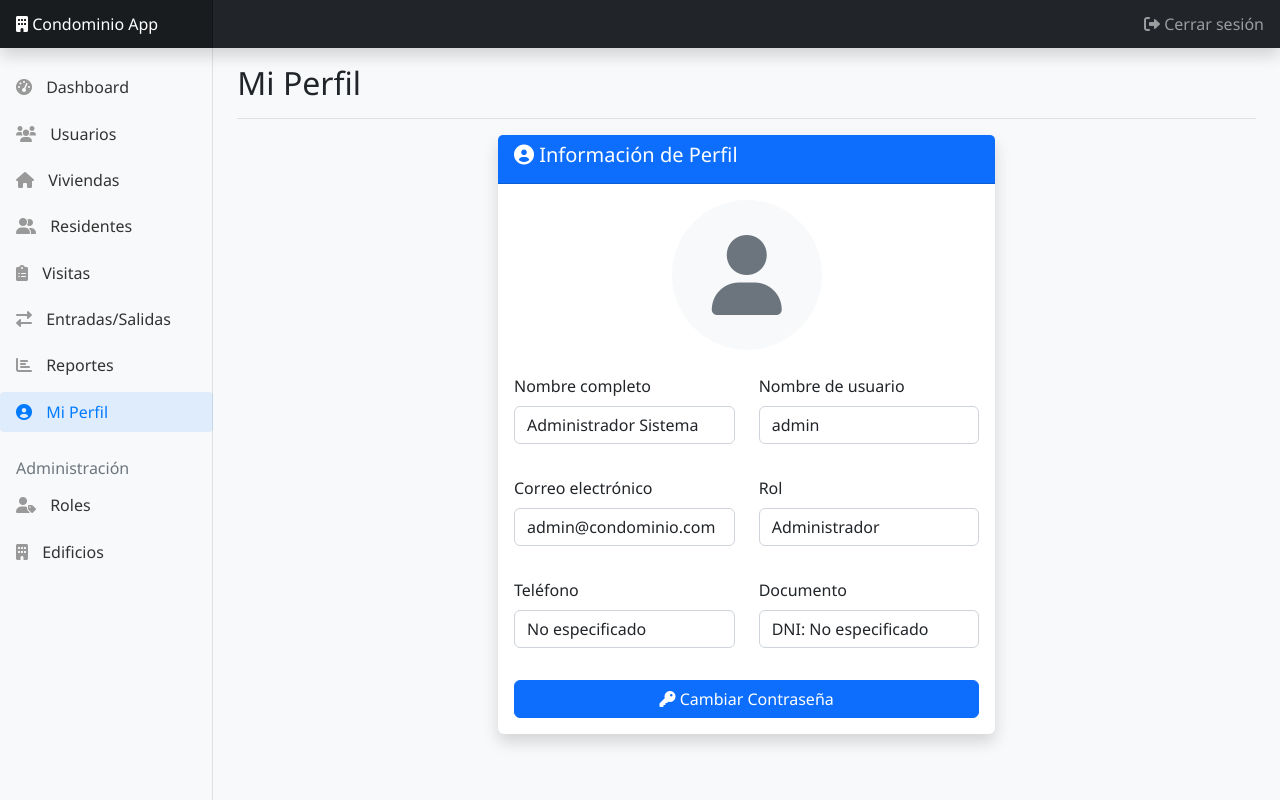
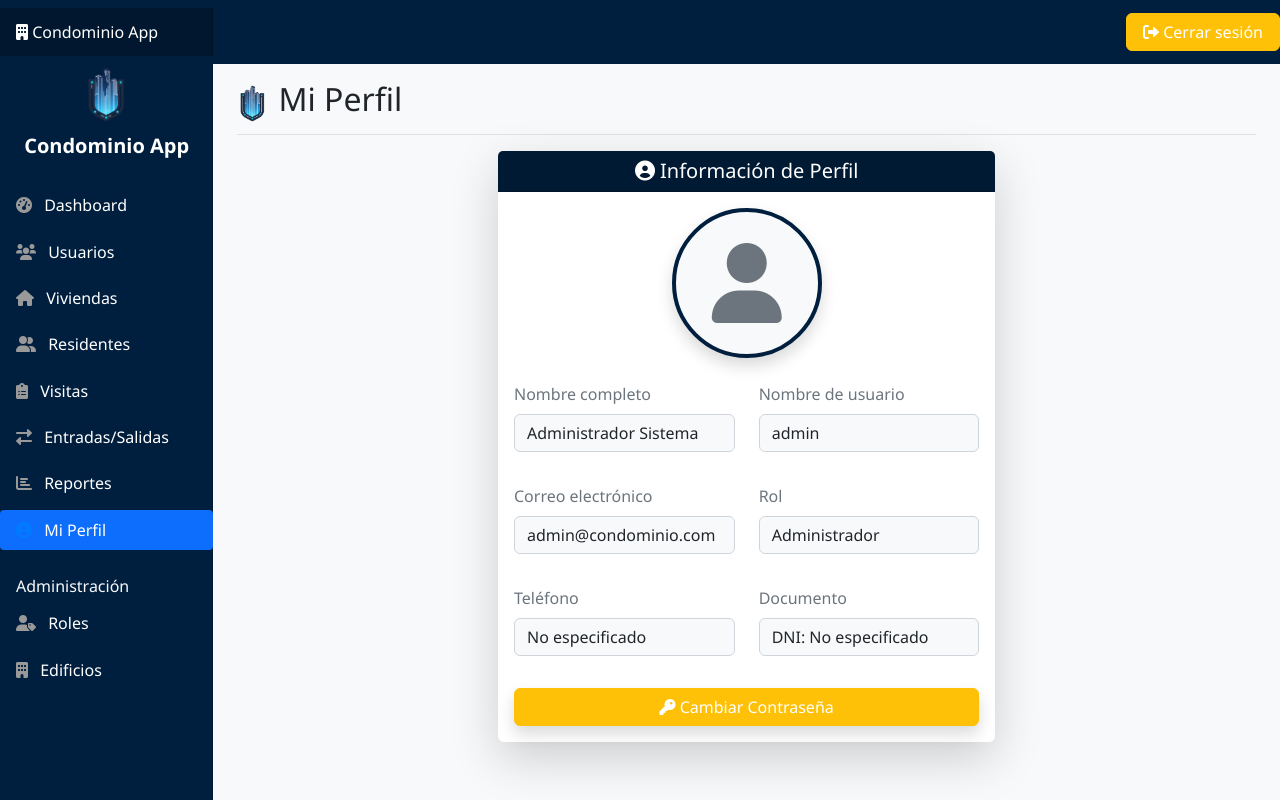
Before and after one commit to Avillegasa/pilinmaster, a Django app: page /perfil/ in a window 1280 px wide. Run offline with Django 5.2, Linux system fonts and the light colour scheme; a user stored in the database is signed in; data comes from the database, SQL or seed files in the repository; both versions use the stored data as it was after the commit; some libraries are stand-ins or nearby versions.

Commit message:
mejora frontend

```diff
--- /dev/null
+++ b/package.json
@@ -0,0 +1,5 @@
+{
+  "dependencies": {
+    "bootstrap": "^5.3.5"
+  }
+}
--- a/requirements.txt
+++ b/requirements.txt
@@ -1,5 +1,4 @@
 Django==4.2.10
-Pillow==10.2.0
 crispy-bootstrap4==2023.1
 django-crispy-forms==2.1
 python-dateutil==2.8.2
--- a/templates/base.html
+++ b/templates/base.html
@@ -25,7 +25,9 @@
                 {% include 'sidebar.html' %}
 
                 <main class="col-md-9 ms-sm-auto col-lg-10 px-md-4">
-                    <div class="pt-3 pb-2 mb-3 border-bottom">
+                    <div class="pt-3 pb-2 mb-3 border-bottom d-flex align-items-center">
+                        <!-- Agregar el logo -->
+                        <img src="{% static 'media/logo.png' %}" alt="Logo" style="height: 40px; margin-right: 10px;">
                         <h1 class="h2">{% block header %}{% endblock %}</h1>
                     </div>
 
--- a/templates/navbar.html
+++ b/templates/navbar.html
@@ -1,14 +1,13 @@
-<header class="navbar navbar-dark sticky-top bg-dark flex-md-nowrap p-0 shadow">
+<header class="navbar navbar-dark sticky-top" style="background-color: #001f3f; flex-md-nowrap; p-0; shadow">
     <a class="navbar-brand col-md-3 col-lg-2 me-0 px-3" href="{% url 'dashboard' %}">
         <i class="fas fa-building"></i> Condominio App
     </a>
     <button class="navbar-toggler position-absolute d-md-none collapsed" type="button" data-bs-toggle="collapse" data-bs-target="#sidebarMenu" aria-controls="sidebarMenu" aria-expanded="false" aria-label="Toggle navigation">
         <span class="navbar-toggler-icon"></span>
     </button>
-    <div class="w-100"></div>
-    <div class="navbar-nav">
+    <div class="navbar-nav ms-auto">
         <div class="nav-item text-nowrap">
-            <a class="nav-link px-3" href="{% url 'logout' %}">
+            <a class="btn btn-warning text-white px-3" href="{% url 'logout' %}">
                 <i class="fas fa-sign-out-alt"></i> Cerrar sesión
             </a>
         </div>
--- a/templates/perfil.html
+++ b/templates/perfil.html
@@ -7,16 +7,17 @@
 {% block content %}
 <div class="row">
     <div class="col-md-6 mx-auto">
-        <div class="card shadow">
-            <div class="card-header bg-primary text-white">
-                <h5><i class="fas fa-user-circle"></i> Información de Perfil</h5>
+        <div class="card shadow-lg border-0">
+            <!-- Cambiar el fondo del encabezado para mayor contraste -->
+            <div class="card-header" style="background-color: #001a33; color: #ffffff; text-align: center;">
+                <h5 class="mb-0"><i class="fas fa-user-circle"></i> Información de Perfil</h5>
             </div>
             <div class="card-body">
                 <div class="text-center mb-4">
                     {% if usuario.foto %}
-                        <img src="{{ usuario.foto.url }}" alt="{{ usuario }}" class="img-fluid rounded-circle" style="width: 150px; height: 150px; object-fit: cover;">
+                        <img src="{{ usuario.foto.url }}" alt="{{ usuario }}" class="img-fluid rounded-circle shadow" style="width: 150px; height: 150px; object-fit: cover; border: 4px solid #001f3f;">
                     {% else %}
-                        <div class="bg-light rounded-circle d-inline-flex align-items-center justify-content-center" style="width: 150px; height: 150px;">
+                        <div class="bg-light rounded-circle d-inline-flex align-items-center justify-content-center shadow" style="width: 150px; height: 150px; border: 4px solid #001f3f;">
                             <i class="fas fa-user fa-5x text-secondary"></i>
                         </div>
                     {% endif %}
@@ -24,39 +25,39 @@
 
                 <div class="row mb-3">
                     <div class="col-md-6">
-                        <label class="form-label">Nombre completo</label>
-                        <p class="form-control">{{ usuario.first_name }} {{ usuario.last_name }}</p>
+                        <label class="form-label text-muted">Nombre completo</label>
+                        <p class="form-control bg-light text-dark">{{ usuario.first_name }} {{ usuario.last_name }}</p>
                     </div>
                     <div class="col-md-6">
-                        <label class="form-label">Nombre de usuario</label>
-                        <p class="form-control">{{ usuario.username }}</p>
+                        <label class="form-label text-muted">Nombre de usuario</label>
+                        <p class="form-control bg-light text-dark">{{ usuario.username }}</p>
                     </div>
                 </div>
 
                 <div class="row mb-3">
                     <div class="col-md-6">
-                        <label class="form-label">Correo electrónico</label>
-                        <p class="form-control">{{ usuario.email }}</p>
+                        <label class="form-label text-muted">Correo electrónico</label>
+                        <p class="form-control bg-light text-dark">{{ usuario.email }}</p>
                     </div>
                     <div class="col-md-6">
-                        <label class="form-label">Rol</label>
-                        <p class="form-control">{{ usuario.rol.nombre }}</p>
+                        <label class="form-label text-muted">Rol</label>
+                        <p class="form-control bg-light text-dark">{{ usuario.rol.nombre }}</p>
                     </div>
                 </div>
 
                 <div class="row mb-3">
                     <div class="col-md-6">
-                        <label class="form-label">Teléfono</label>
-                        <p class="form-control">{{ usuario.telefono|default:"No especificado" }}</p>
+                        <label class="form-label text-muted">Teléfono</label>
+                        <p class="form-control bg-light text-dark">{{ usuario.telefono|default:"No especificado" }}</p>
                     </div>
                     <div class="col-md-6">
-                        <label class="form-label">Documento</label>
-                        <p class="form-control">{{ usuario.tipo_documento }}: {{ usuario.numero_documento|default:"No especificado" }}</p>
+                        <label class="form-label text-muted">Documento</label>
+                        <p class="form-control bg-light text-dark">{{ usuario.tipo_documento }}: {{ usuario.numero_documento|default:"No especificado" }}</p>
                     </div>
                 </div>
 
                 <div class="d-grid gap-2">
-                    <a href="{% url 'password_change' %}" class="btn btn-primary">
+                    <a href="{% url 'password_change' %}" class="btn btn-warning text-white shadow">
                         <i class="fas fa-key"></i> Cambiar Contraseña
                     </a>
                 </div>
--- a/templates/sidebar.html
+++ b/templates/sidebar.html
@@ -1,61 +1,70 @@
-<nav id="sidebarMenu" class="col-md-3 col-lg-2 d-md-block bg-light sidebar collapse">
+{% load static %}
+<nav id="sidebarMenu" class="col-md-3 col-lg-2 d-md-block text-white sidebar collapse" style="background-color: #001f3f;">
     <div class="position-sticky pt-3">
+        <!-- Logo y título -->
+        <div class="text-center mb-4">
+            <img src="{% static 'media/logo.png' %}" alt="Logo" style="height: 60px; margin-bottom: 10px;">
+            <h5 class="fw-bold">Condominio App</h5>
+        </div>
+
+        <!-- Menú principal -->
         <ul class="nav flex-column">
             <li class="nav-item">
-                <a class="nav-link {% if request.path == '/dashboard/' %}active{% endif %}" href="{% url 'dashboard' %}">
-                    <i class="fas fa-tachometer-alt"></i> Dashboard
+                <a class="nav-link text-white {% if request.path == '/dashboard/' %}active bg-primary{% endif %}" href="{% url 'dashboard' %}">
+                    <i class="fas fa-tachometer-alt me-2"></i> Dashboard
                 </a>
             </li>
             <li class="nav-item">
-                <a class="nav-link {% if '/usuarios/' in request.path %}active{% endif %}" href="{% url 'usuario-list' %}">
-                    <i class="fas fa-users"></i> Usuarios
+                <a class="nav-link text-white {% if '/usuarios/' in request.path %}active bg-primary{% endif %}" href="{% url 'usuario-list' %}">
+                    <i class="fas fa-users me-2"></i> Usuarios
                 </a>
             </li>
             <li class="nav-item">
-                <a class="nav-link {% if '/viviendas/' in request.path %}active{% endif %}" href="{% url 'vivienda-list' %}">
-                    <i class="fas fa-home"></i> Viviendas
+                <a class="nav-link text-white {% if '/viviendas/' in request.path %}active bg-primary{% endif %}" href="{% url 'vivienda-list' %}">
+                    <i class="fas fa-home me-2"></i> Viviendas
                 </a>
             </li>
             <li class="nav-item">
-                <a class="nav-link {% if '/viviendas/residentes/' in request.path %}active{% endif %}" href="{% url 'residente-list' %}">
-                    <i class="fas fa-user-friends"></i> Residentes
+                <a class="nav-link text-white {% if '/viviendas/residentes/' in request.path %}active bg-primary{% endif %}" href="{% url 'residente-list' %}">
+                    <i class="fas fa-user-friends me-2"></i> Residentes
                 </a>
             </li>
             <li class="nav-item">
-                <a class="nav-link {% if '/accesos/visitas/' in request.path %}active{% endif %}" href="{% url 'visita-list' %}">
-                    <i class="fas fa-clipboard-list"></i> Visitas
+                <a class="nav-link text-white {% if '/accesos/visitas/' in request.path %}active bg-primary{% endif %}" href="{% url 'visita-list' %}">
+                    <i class="fas fa-clipboard-list me-2"></i> Visitas
                 </a>
             </li>
             <li class="nav-item">
-                <a class="nav-link {% if '/accesos/movimientos/' in request.path %}active{% endif %}" href="{% url 'movimiento-list' %}">
-                    <i class="fas fa-exchange-alt"></i> Entradas/Salidas
+                <a class="nav-link text-white {% if '/accesos/movimientos/' in request.path %}active bg-primary{% endif %}" href="{% url 'movimiento-list' %}">
+                    <i class="fas fa-exchange-alt me-2"></i> Entradas/Salidas
                 </a>
             </li>
             <li class="nav-item">
-                <a class="nav-link {% if '/reportes/' in request.path %}active{% endif %}" href="{% url 'reporte-list' %}">
-                    <i class="fas fa-chart-bar"></i> Reportes
+                <a class="nav-link text-white {% if '/reportes/' in request.path %}active bg-primary{% endif %}" href="{% url 'reporte-list' %}">
+                    <i class="fas fa-chart-bar me-2"></i> Reportes
                 </a>
             </li>
             <li class="nav-item">
-                <a class="nav-link {% if '/perfil/' in request.path %}active{% endif %}" href="{% url 'perfil' %}">
-                    <i class="fas fa-user-circle"></i> Mi Perfil
+                <a class="nav-link text-white {% if '/perfil/' in request.path %}active bg-primary{% endif %}" href="{% url 'perfil' %}">
+                    <i class="fas fa-user-circle me-2"></i> Mi Perfil
                 </a>
             </li>
         </ul>
 
+        <!-- Sección de administración -->
         {% if user.rol.nombre == 'Administrador' %}
-        <h6 class="sidebar-heading d-flex justify-content-between align-items-center px-3 mt-4 mb-1 text-muted">
+        <h6 class="sidebar-heading d-flex justify-content-between align-items-center px-3 mt-4 mb-1 text-light">
             <span>Administración</span>
         </h6>
         <ul class="nav flex-column mb-2">
             <li class="nav-item">
-                <a class="nav-link {% if '/usuarios/roles/' in request.path %}active{% endif %}" href="{% url 'rol-list' %}">
-                    <i class="fas fa-user-tag"></i> Roles
+                <a class="nav-link text-white {% if '/usuarios/roles/' in request.path %}active bg-primary{% endif %}" href="{% url 'rol-list' %}">
+                    <i class="fas fa-user-tag me-2"></i> Roles
                 </a>
             </li>
             <li class="nav-item">
-                <a class="nav-link {% if '/viviendas/edificios/' in request.path %}active{% endif %}" href="{% url 'edificio-list' %}">
-                    <i class="fas fa-building"></i> Edificios
+                <a class="nav-link text-white {% if '/viviendas/edificios/' in request.path %}active bg-primary{% endif %}" href="{% url 'edificio-list' %}">
+                    <i class="fas fa-building me-2"></i> Edificios
                 </a>
             </li>
         </ul>
```
Also changed, not shown: templates/404.html (+12 -7 lines), templates/login.html (+23 -37 lines), db.sqlite3, package-lock.json (added), static/media/logo.png (added), 4 other files.
